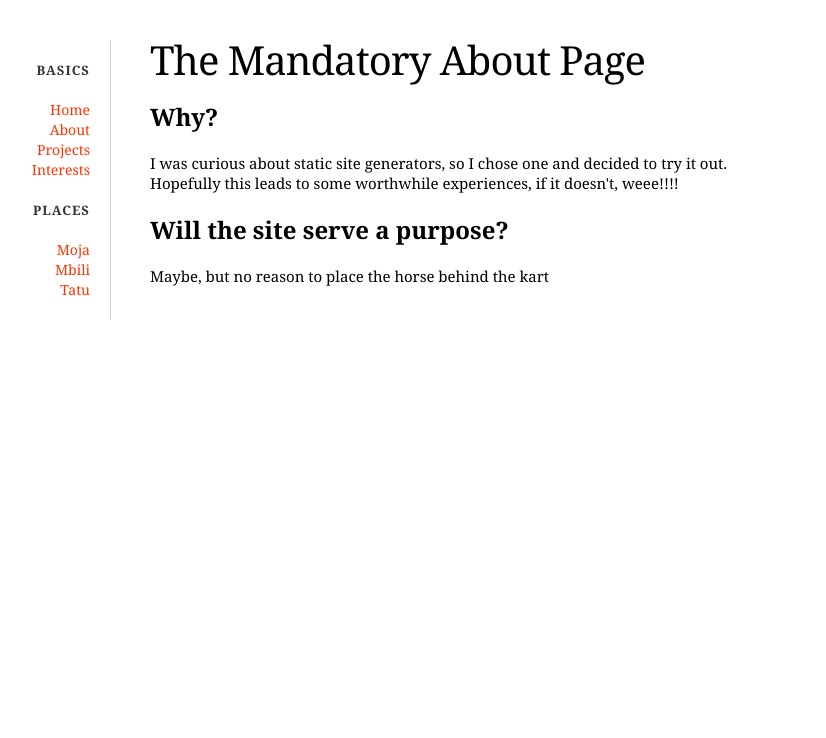
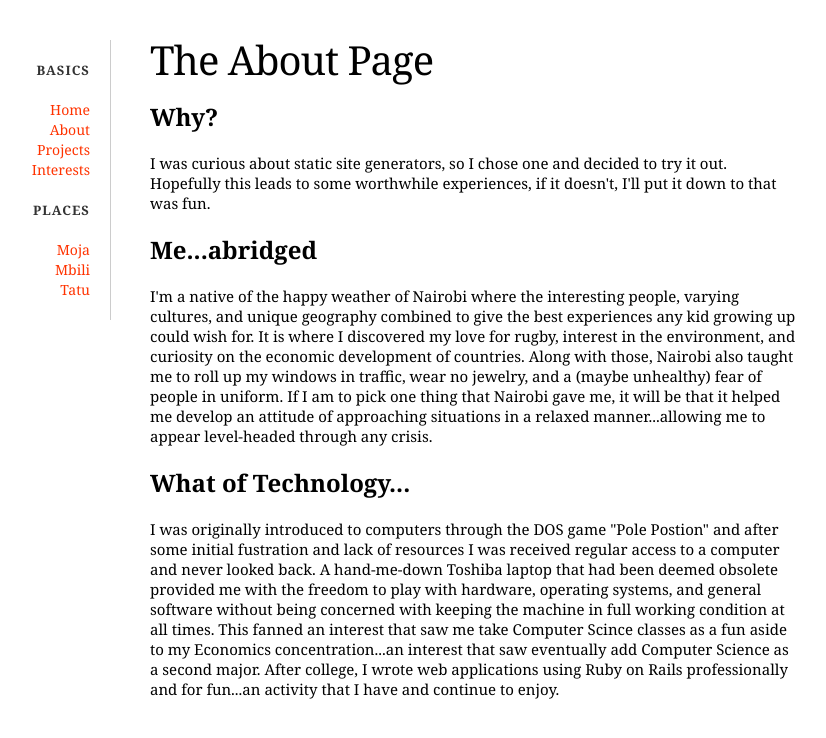
Before and after one commit to omundu/mwaki, a plain HTML site: page output/about/index.html in a window 1280 px wide. Shown: the whole page, without its empty margins (130-956 px from the left). Drawn offline with Linux system fonts and the light colour scheme.

Commit message:
Modifyhing about page

```diff
--- a/output/about/index.html
+++ b/output/about/index.html
@@ -10,15 +10,19 @@
   </head>
   <body>
     <div id="main">
-      <h1>The Mandatory About Page</h1>
+      <h1>The About Page</h1>
 
 <h2>Why?</h2>
 
-<p>I was curious about static site generators, so I chose one and decided to try it out. Hopefully this leads to some worthwhile experiences, if it doesn't, weee!!!!</p>
+<p>I was curious about static site generators, so I chose one and decided to try it out. Hopefully this leads to some worthwhile experiences, if it doesn't, I'll put it down to that was fun.</p>
 
-<h2>Will the site serve a purpose?</h2>
+<h2>Me...abridged</h2>
 
-<p>Maybe, but no reason to place the horse behind the kart</p>
+<p>I'm a native of the happy weather of Nairobi where the interesting people, varying cultures, and unique geography combined to give the best experiences any kid growing up could wish for. It is where I discovered my love for rugby, interest in the environment, and curiosity on the economic development of countries. Along with those, Nairobi also taught me to roll up my windows in traffic, wear no jewelry, and a (maybe unhealthy) fear of people in uniform. If I am to pick one thing that Nairobi gave me, it will be that it helped me develop an attitude of approaching situations in a relaxed manner...allowing me to appear level-headed through any crisis.</p>
+
+<h2>What of Technology...</h2>
+
+<p>I was originally introduced to computers through the DOS game "Pole Postion" and after some initial fustration and lack of resources I was received regular access to a computer and never looked back. A hand-me-down Toshiba laptop that had been deemed obsolete provided me with the freedom to play with hardware, operating systems, and general software without being concerned with keeping the machine in full working condition at all times. This fanned an interest that saw me take Computer Scince classes as a fun aside to my Economics concentration...an interest that saw eventually add Computer Science as a second major. After college, I wrote web applications using Ruby on Rails professionally and for fun...an activity that I have and continue to enjoy.</p>
     </div>
     <div id="sidebar">
       <h2>Basics</h2>
```
Also changed, not shown: content/about.html (+8 -4 lines).
